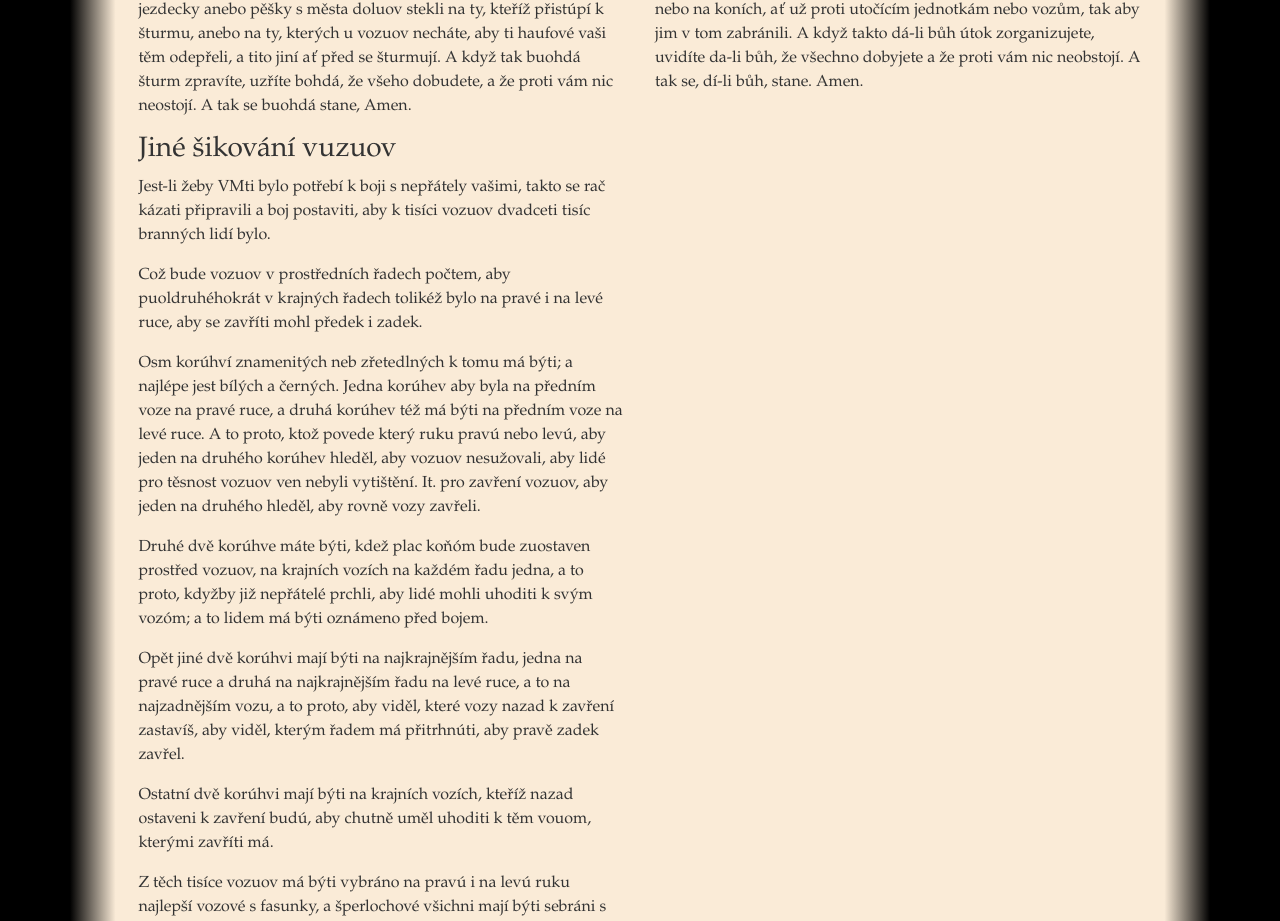
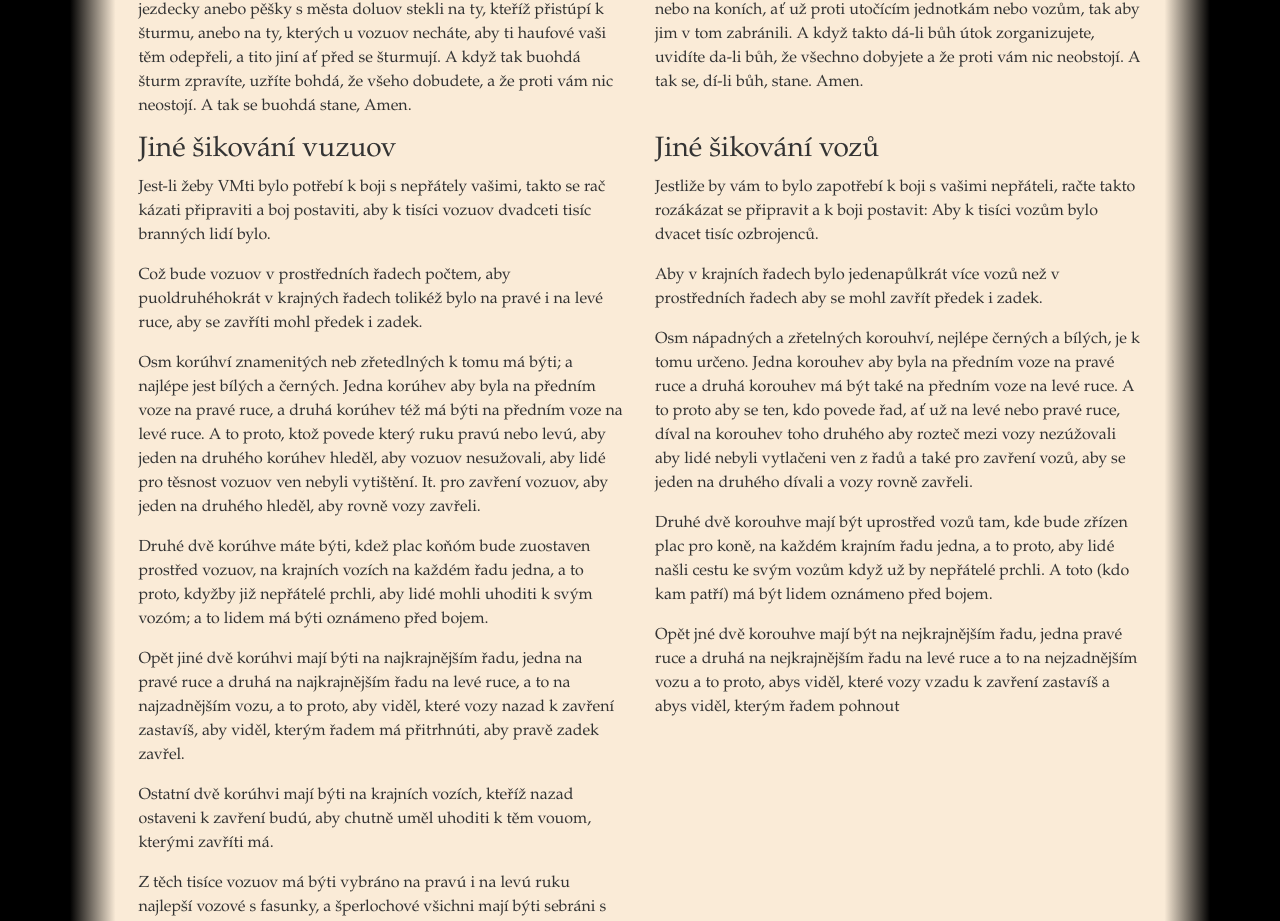
Before and after one commit to claryaldringen/tyrovsti.cz, a Next.js app: page /vaclav-vlcek-o-sikovani-vojska in a window 1280 px wide. Shown: the part 7771-8692 px from the top of the page. Built offline with nearby package versions, Linux system fonts and the light colour scheme.

Commit message:
Překlad Vlčka 10

```diff
--- a/pages/vaclav-vlcek-o-sikovani-vojska.js
+++ b/pages/vaclav-vlcek-o-sikovani-vojska.js
@@ -839,7 +839,7 @@ const Page = () => {
                 <h3>Jiné šikování vuzuov</h3>
                 <p>
                   Jest-li žeby VMti bylo potřebí k boji s nepřátely vašimi,
-                  takto se rač kázati připravili a boj postaviti, aby k tisíci
+                  takto se rač kázati připraviti a boj postaviti, aby k tisíci
                   vozuov dvadceti tisíc branných lidí bylo.
                 </p>
                 <p>
@@ -952,7 +952,41 @@ const Page = () => {
                   nebudúť věděti, co mají činiti.
                 </p>
               </Col>
-              <Col md={6}></Col>
+              <Col md={6}>
+                <h3>Jiné šikování vozů</h3>
+                <p>
+                  Jestliže by vám to bylo zapotřebí k boji s vašimi nepřáteli,
+                  račte takto rozákázat se připravit a k boji postavit: Aby k
+                  tisíci vozům bylo dvacet tisíc ozbrojenců.
+                </p>
+                <p>
+                  Aby v krajních řadech bylo jedenapůlkrát více vozů než v
+                  prostředních řadech aby se mohl zavřít předek i zadek.
+                </p>
+                <p>
+                  Osm nápadných a zřetelných korouhví, nejlépe černých a bílých,
+                  je k tomu určeno. Jedna korouhev aby byla na předním voze na
+                  pravé ruce a druhá korouhev má být také na předním voze na
+                  levé ruce. A to proto aby se ten, kdo povede řad, ať už na
+                  levé nebo pravé ruce, díval na korouhev toho druhého aby
+                  rozteč mezi vozy nezúžovali aby lidé nebyli vytlačeni ven z
+                  řadů a také pro zavření vozů, aby se jeden na druhého dívali a
+                  vozy rovně zavřeli.
+                </p>
+                <p>
+                  Druhé dvě korouhve mají být uprostřed vozů tam, kde bude
+                  zřízen plac pro koně, na každém krajním řadu jedna, a to
+                  proto, aby lidé našli cestu ke svým vozům když už by nepřátelé
+                  prchli. A toto (kdo kam patří) má být lidem oznámeno před
+                  bojem.
+                </p>
+                <p>
+                  Opět jné dvě korouhve mají být na nejkrajnějším řadu, jedna
+                  pravé ruce a druhá na nejkrajnějším řadu na levé ruce a to na
+                  nejzadnějším vozu a to proto, abys viděl, které vozy vzadu k
+                  zavření zastavíš a abys viděl, kterým řadem pohnout
+                </p>
+              </Col>
             </Row>
           </Col>
         </Row>
```
